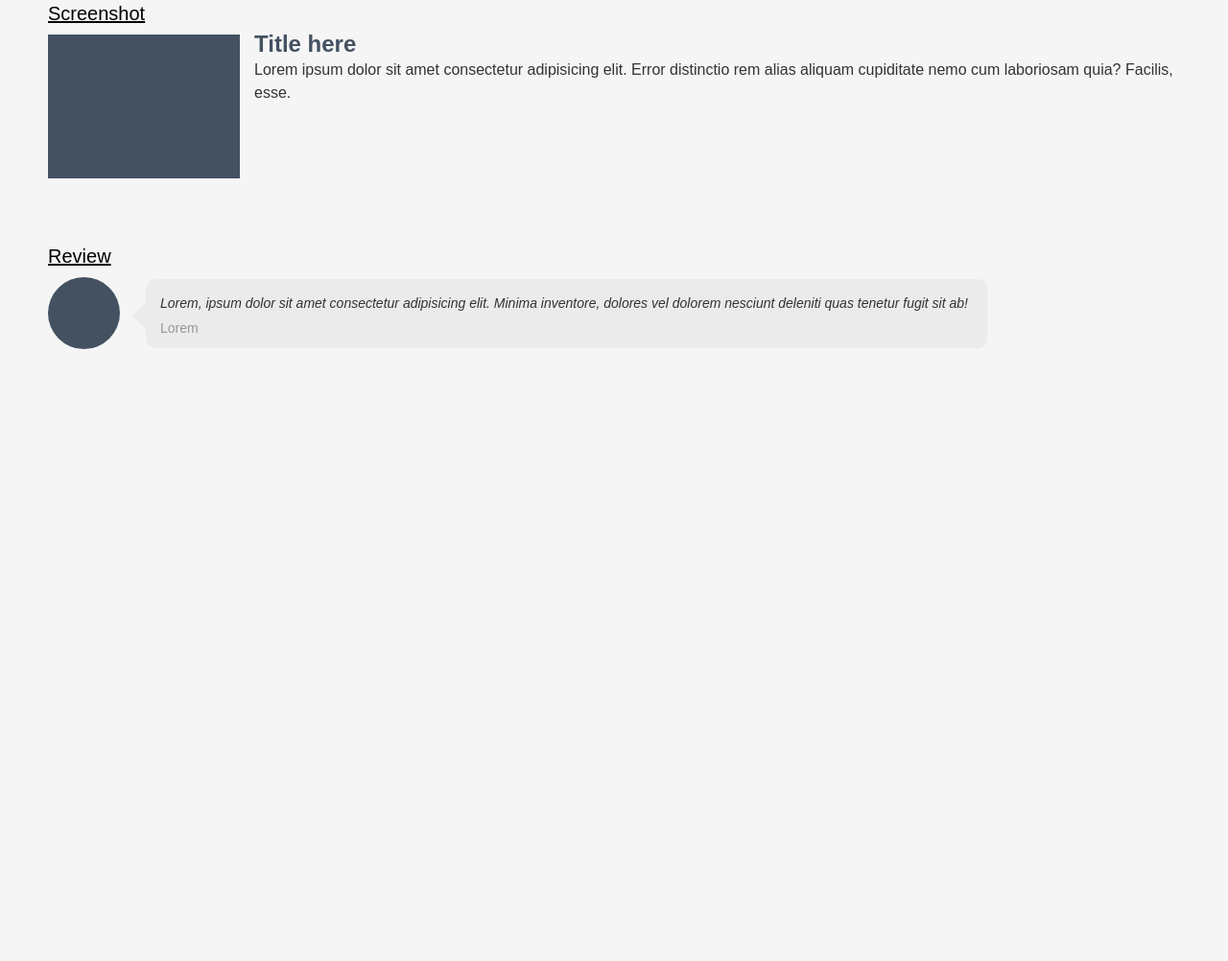
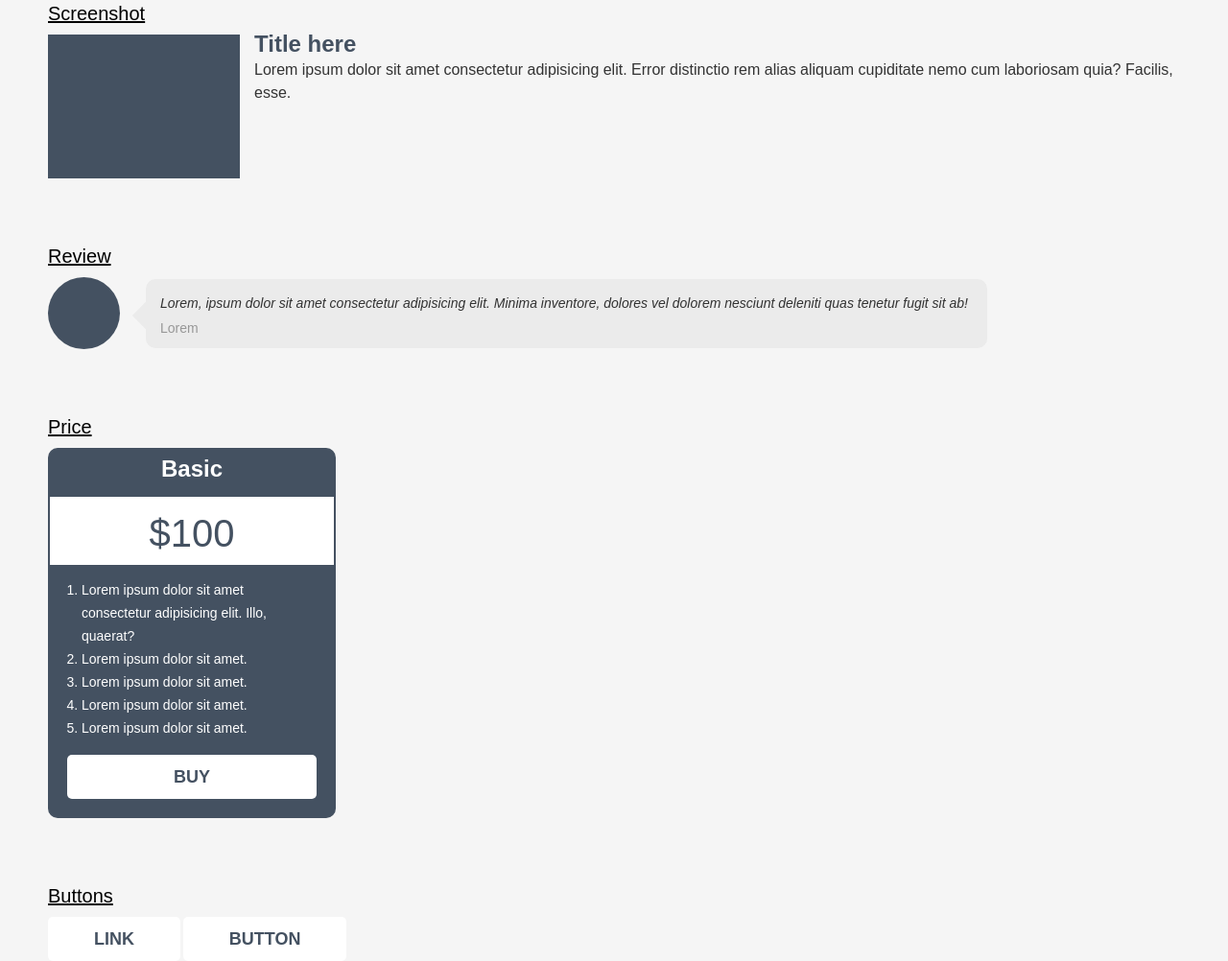
Before and after one commit to ia-stepanov/wwwtemplate, a website built with Parcel: page src/uikit.html in a window 1280 px wide. Shown: the part 592-1594 px from the top of the page at 96% size. Before the commit the page ends 956 px from the top, so only its background shows below. Built offline with nearby package versions, Linux system fonts and the light colour scheme.

Commit message:
add(wwwtemplate): реализовать компонент Цена

```diff
--- /dev/null
+++ b/src/assets/styles/components/_price.scss
@@ -0,0 +1,43 @@
+.price {
+  background-color: $primaryColor;
+  border-radius: 1rem;
+  width: 30rem;
+  padding: 1rem 0.2rem 2rem;
+
+  &__title {
+    @include h3($white);
+    text-align: center;
+    margin-bottom: 1.7rem;
+    line-height: 1;
+  }
+
+  &__sum {
+    width: 100%;
+    height: 7.1rem;
+    background-color: $white;
+    color: $primaryColor;
+    font-size: 4rem;
+    text-align: center;
+    padding: 1.8rem 0;
+    line-height: 1;
+    margin-bottom: 1.5rem;
+
+    &::before {
+      content: '$';
+    }
+  }
+
+  &__features {
+    @include p2($white);
+    line-height: 1.71;
+    padding-left: 3.3rem;
+    padding-right: 3.6rem;
+    margin-bottom: 1.5rem;
+  }
+
+  &__btn {
+    @extend %btn;
+    margin: 0 1.8rem;
+    display: block;
+  }
+}
--- a/src/assets/styles/components/index.scss
+++ b/src/assets/styles/components/index.scss
@@ -1,3 +1,4 @@
 @import './feature';
 @import './screenshot';
 @import './review';
+@import './price';
--- a/src/assets/styles/uikit.scss
+++ b/src/assets/styles/uikit.scss
@@ -40,3 +40,7 @@ h3 {
 .lead {
   @include lead();
 }
+
+.btn {
+  @extend %btn;
+}
--- a/src/assets/styles/utils/_mixins.scss
+++ b/src/assets/styles/utils/_mixins.scss
@@ -49,3 +49,28 @@
   object-fit: cover;
   object-position: center;
 }
+
+%btn {
+  display: inline-block;
+  background-color: $white;
+  color: $primaryColor;
+  text-transform: uppercase;
+  font-size: 1.8rem;
+  font-weight: bold;
+  line-height: 1;
+  padding: 1.4rem 4.8rem;
+  cursor: pointer;
+  border: none;
+  text-align: center;
+  user-select: none;
+  text-decoration: none;
+  border-radius: 5px;
+
+  &:hover {
+    background-color: darken($white, 20%);
+  }
+
+  &:focus{
+    outline: none;
+  }
+}
--- a/src/uikit.html
+++ b/src/uikit.html
@@ -50,10 +50,34 @@
       <div class="review">
         <div class="review__image"></div>
         <div class="review__text">
-          <div class="review__text-item">Lorem, ipsum dolor sit amet consectetur adipisicing elit. Minima inventore, dolores vel dolorem nesciunt deleniti quas tenetur fugit sit ab!</div>
+          <div class="review__text-item">
+            Lorem, ipsum dolor sit amet consectetur adipisicing elit. Minima inventore,
+            dolores vel dolorem nesciunt deleniti quas tenetur fugit sit ab!
+          </div>
           <div class="review__text-author">Lorem</div>
         </div>
       </div>
+      <div class="divider"></div>
+      <div class="ui__title">Price</div>
+      <div class="price">
+        <h3 class="price__title">Basic</h3>
+        <div class="price__sum">100</div>
+        <ol class="price__features">
+          <li class="price__features-item">
+            Lorem ipsum dolor sit amet consectetur adipisicing elit. Illo, quaerat?
+          </li>
+          <li class="price__features-item">Lorem ipsum dolor sit amet.</li>
+          <li class="price__features-item">Lorem ipsum dolor sit amet.</li>
+          <li class="price__features-item">Lorem ipsum dolor sit amet.</li>
+          <li class="price__features-item">Lorem ipsum dolor sit amet.</li>
+        </ol>
+        <a href="#" class="price__btn">Buy</a>
+      </div>
+
+      <div class="divider"></div>
+      <div class="ui__title">Buttons</div>
+      <a href="#" class="btn">link</a>
+      <button class="btn">Button</button>
     </div>
   </body>
 </html>
```
